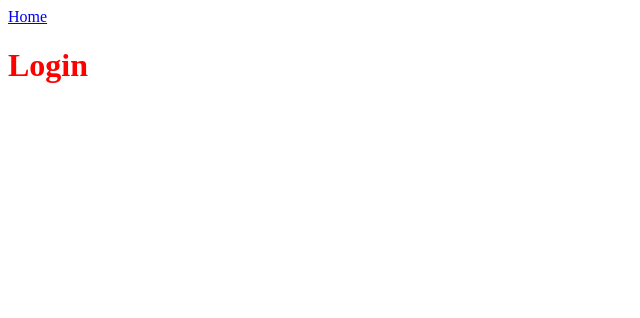
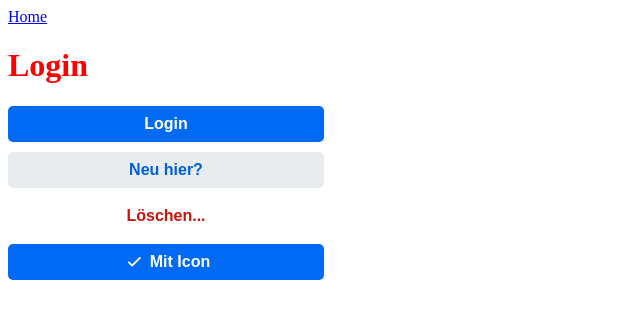
Before and after one commit to Murtl/ausgaben-tracker, a Vue app in the folder frontend/: page / in a window 1280 px wide. Shown: the top 318 px of the page, without its empty margins (0-640 px from the left). Built offline with nearby package versions, Linux system fonts and the light colour scheme.

Commit message:
ATF: ATButton Komponente erstellt (und erstes icon)

```diff
--- /dev/null
+++ b/frontend/src/assets/base.scss
@@ -0,0 +1,7 @@
+$button-blue: #006AF5;
+$button-grey: #e8ecef;
+$button-white: #FFFFFF;
+
+$text-blue: #005FDB;
+$text-red: #CA150C;
+$text-white: #FFFFFF;
--- /dev/null
+++ b/frontend/src/components/button/ATButton.vue
@@ -0,0 +1,74 @@
+<script setup lang="ts">
+export interface Props {
+  title: string
+  width?: string
+  primary?: boolean
+  secondary?: boolean
+  tertiary?: boolean
+}
+
+withDefaults(defineProps<Props>(), {
+  width: '187px',
+  primary: false,
+  secondary: false,
+  tertiary: false
+})
+
+interface Emits {
+  (e: 'press'): void
+}
+
+const emit = defineEmits<Emits>()
+</script>
+
+<template>
+  <button
+    :class="{
+      primary,
+      secondary,
+      tertiary
+    }"
+    class="at-button-host"
+    @click="emit('press')"
+  >
+<slot name="icon"></slot>
+    {{ title }}
+  </button>
+</template>
+
+<style scoped lang="scss">
+@import 'src/assets/base.scss';
+
+.at-button-host {
+  align-items: center;
+  border: none;
+  border-radius: 5px;
+  box-sizing: border-box;
+  cursor: pointer;
+  display: flex;
+  justify-content: center;
+  user-select: none;
+  font-size: 16px;
+  font-weight: 600;
+  padding: 8px 14px;
+  gap: 4px;
+  width: v-bind(width);
+  height: 36px;
+  margin-bottom: 10px;
+
+  &.primary {
+    background-color: $button-blue;
+    color: $text-white;
+  }
+
+  &.secondary {
+    background-color: $button-grey;
+    color: $text-blue;
+  }
+
+  &.tertiary {
+    background-color: $button-white;
+    color: $text-red;
+  }
+}
+</style>
--- /dev/null
+++ b/frontend/src/components/icons/ATCheckIcon.vue
@@ -0,0 +1,8 @@
+<template>
+  <svg width="24" height="24" viewBox="0 0 24 24" fill="none" xmlns="http://www.w3.org/2000/svg">
+    <path
+      d="M7.5364 11.73C7.18492 11.3785 6.61508 11.3785 6.2636 11.73C5.91213 12.0814 5.91213 12.6513 6.2636 13.0027L9.53043 16.2696C9.8819 16.621 10.4517 16.621 10.8032 16.2696L18.5364 8.5364C18.8879 8.18492 18.8879 7.61508 18.5364 7.2636C18.1849 6.91213 17.6151 6.91213 17.2636 7.2636L10.1668 14.3604L7.5364 11.73Z"
+      fill="white"
+    />
+  </svg>
+</template>
--- a/frontend/src/views/ATLogin.vue
+++ b/frontend/src/views/ATLogin.vue
@@ -1,9 +1,23 @@
 <script setup lang="ts">
+import ATButtonVue from '@/components/button/ATButton.vue';
+import ATCheckIcon from '@/components/icons/ATCheckIcon.vue';
+
+const handlePress = () => {
+    console.log('pressed');
+}
 </script>
 
 <template>
     <div class="at-login-host">
         <h1>Login</h1>
+        <ATButtonVue title="Login" width="316px" primary @press="handlePress"/>
+        <ATButtonVue title="Neu hier?" width="316px" secondary @press="handlePress"/>
+        <ATButtonVue title="Löschen..." width="316px" tertiary @press="handlePress"/>
+        <ATButtonVue title="Mit Icon" width="316px" primary @press="handlePress">
+            <template #icon>
+                <ATCheckIcon/>
+            </template>
+        </ATButtonVue>
     </div>
 </template>
 
```
